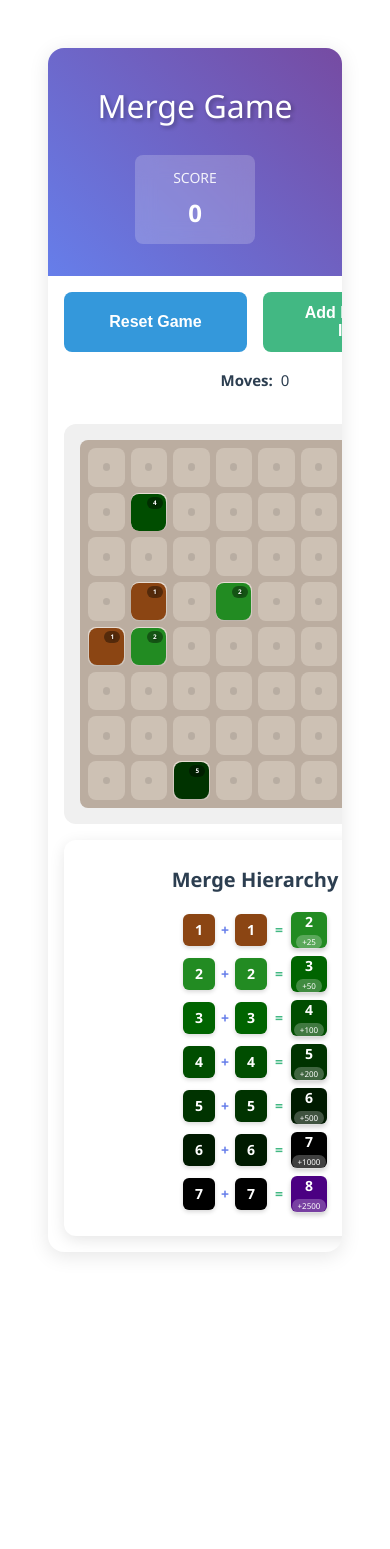
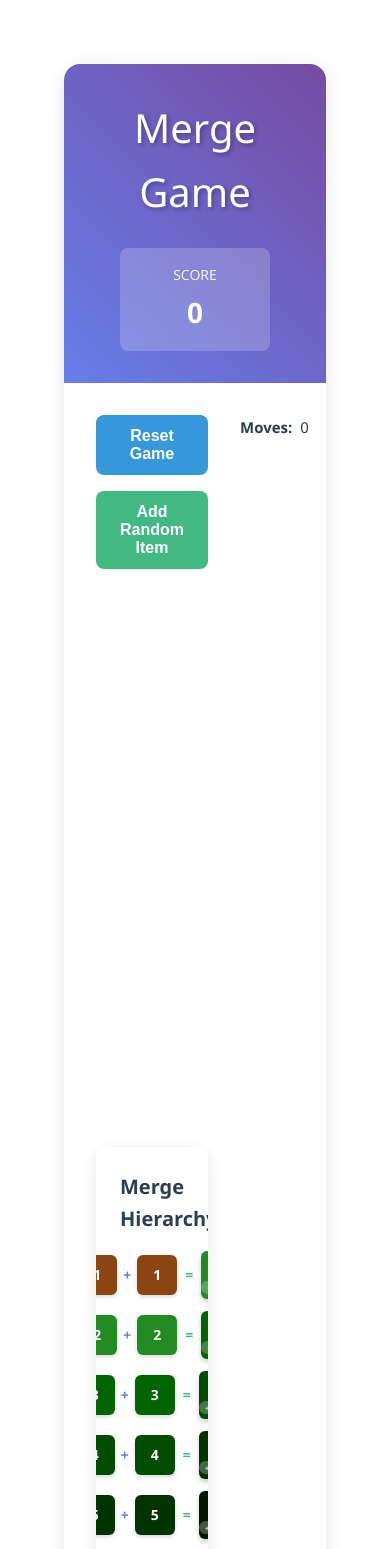
Before and after one commit to reznikovkg/vue-3-docker-compose, a Vue app in the folder vue/: page /game in a window 390 px wide. Shown: the top 1549 px of the page. Before the commit the page ends 1300 px from the top, so only its background shows below. Built offline with nearby package versions, Linux system fonts and the light colour scheme.

Commit message:
Update GamePage.vue

```diff
--- a/vue/src/components/pages/GamePage.vue
+++ b/vue/src/components/pages/GamePage.vue
@@ -156,12 +156,6 @@ const MoveItem = (fromRow: number, fromCol: number, toRow: number, toCol: number
 
 const draggedItem = ref<CellPosition | null>(null)
 const dragStartCell = ref<CellPosition | null>(null)
-const touchStart = ref<{
-  x: number;
-  y: number;
-  cell: CellPosition;
-  element: HTMLElement;
-} | null>(null)
 const hoveredCell = ref<CellPosition | null>(null)
 
 const items: GameItem[] = [
@@ -301,9 +295,6 @@ onMounted(() => {
     min-height: 800px;
     align-items: start;
 
-    @media (max-width: 1200px) {
-      grid-template-columns: 1fr;
-    }
   }
 
   &__controls {
@@ -615,85 +606,4 @@ onMounted(() => {
     line-height: 1.2;
   }
 }
-
-@media (max-width: 768px) {
-  .merge-game {
-    padding: 1rem;
-
-    &__title {
-      font-size: 2rem;
-    }
-
-    &__main {
-      padding: 1rem;
-      gap: 1rem;
-    }
-
-    &__board {
-      min-height: 400px;
-      padding: 1rem;
-    }
-  }
-
-  .grid {
-    gap: 0.375rem;
-    padding: 0.5rem;
-    min-height: 400px;
-
-    &__item-name {
-      display: none;
-    }
-
-    &__item-level {
-      font-size: 0.4rem;
-      top: 0.2rem;
-      right: 0.2rem;
-    }
-  }
-
-  .merge-game__controls {
-    flex-direction: row;
-    flex-wrap: wrap;
-  }
-
-  .merge-game__button {
-    flex: 1;
-    min-width: 120px;
-  }
-
-  .merge-chain {
-    gap: 0.5rem;
-
-    &__items {
-      flex-direction: row;
-      flex-wrap: wrap;
-    }
-
-    &__source-item {
-      width: 2rem;
-      height: 2rem;
-    }
-
-    &__result {
-      width: 2.25rem;
-      height: 2.25rem;
-    }
-  }
-}
-
-@media (max-width: 480px) {
-  .grid {
-    aspect-ratio: 1 / 1;
-    min-height: 350px;
-  }
-
-  .score-box {
-    min-width: 120px;
-    padding: 0.75rem 1rem;
-
-    &__value {
-      font-size: 1.5rem;
-    }
-  }
-}
 </style>
```
